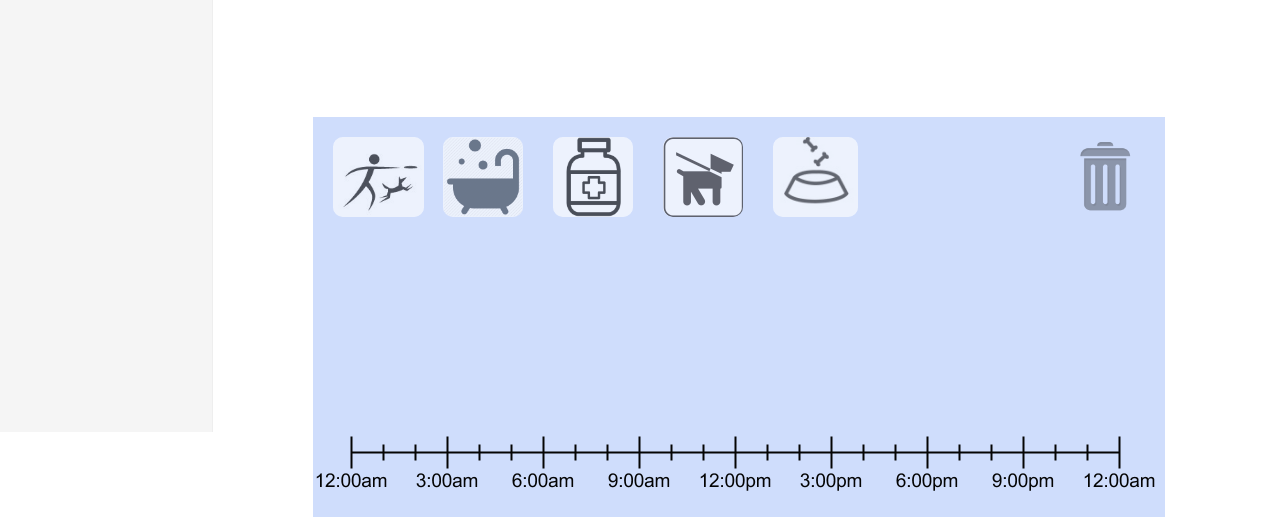
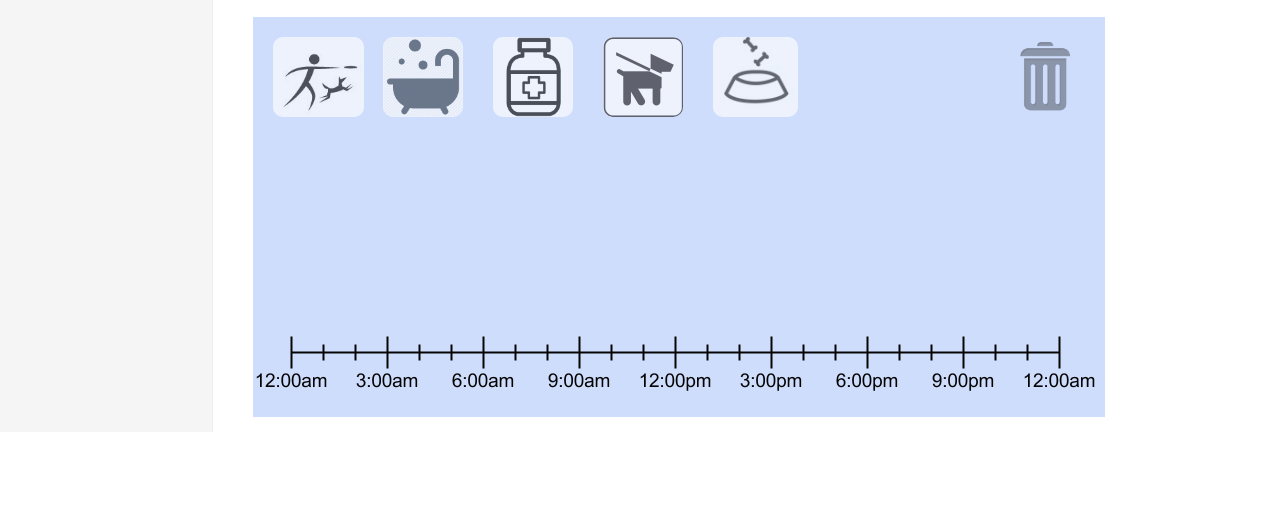
Before and after one commit to tweilu/pettracker-prototype, a plain HTML site: page frog.html in a window 1280 px wide. Shown: the part 368-885 px from the top of the page. After the commit the page ends 805 px from the top, so only its background shows below. Drawn offline with nearby package versions, Linux system fonts and the light colour scheme.

Commit message:
timeline placement adjustment

```diff
--- a/css/timeline.css
+++ b/css/timeline.css
@@ -3,8 +3,7 @@
     width: 852px;
     height: 400px;
     position: relative;
-    left: 60px;
-    top: 100px;
+    margin-bottom:20px;
 }
 
 #timelineCanvas {
```
